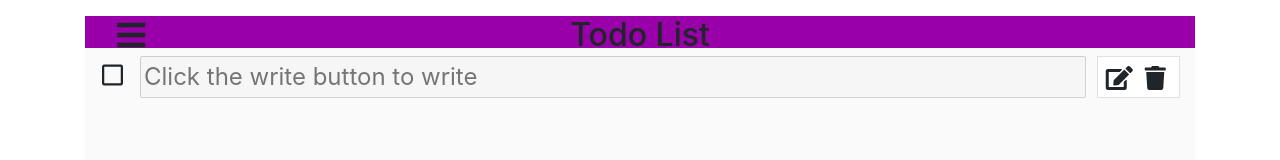
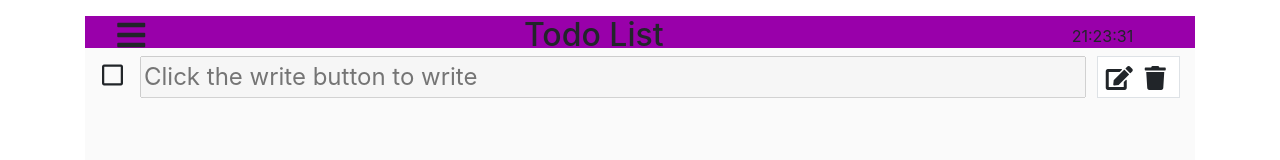
Before and after one commit to QuentinMcCarthy/yoobee-todo-list, a plain HTML site: page index.html in a window 1280 px wide. Drawn offline with nearby package versions, Linux system fonts and the light colour scheme.

Commit message:
Added time in the top right corner

```diff
--- a/index.html
+++ b/index.html
@@ -25,8 +25,8 @@
 					<div id="main-header" class="col">
 						<h1>Todo List</h1>
 					</div>
-					<div class="col-1">
-						<!-- Empty div to center the header -->
+					<div id="time" class="col-2 p-2">
+						<p>00:00:00</p>
 					</div>
 				</div>
 			</div>
--- a/js/js.js
+++ b/js/js.js
@@ -18,6 +18,7 @@ One for the tickBox class that fires the tick method in the object
 // Object-model syntax for app
 var todoList = {
 	list: [],
+	ticker:null,
 	initEvents:function(tick,write,del){
 		// Click events, init func for DOM, inputs are which elements the events tie into
 		$(tick).click(function(){
@@ -212,6 +213,42 @@ var todoList = {
 		else{
 			tick.css("display","none");
 		}
+	},
+	everySecond:function(){
+		var dateData = new Date();
+
+		var splitNum;
+
+		var hour = dateData.getHours();
+		var minute = dateData.getMinutes();
+
+		// Turn the number into a string and split it into individual parts
+		splitNum = minute.toString().split("");
+
+		// If the split number turned string has less than 2 items
+		if(splitNum.length < 2){
+			// Add a 0 at the start
+			splitNum.splice(0,0,0);
+
+			// Put it in the variable
+			minute = splitNum[0]+splitNum[1];
+		}
+
+		var second = dateData.getSeconds();
+
+		// Turn the number into a string and split it into individual parts
+		splitNum = second.toString().split("");
+
+		// If the split number turned string has less than 2 items
+		if(splitNum.length < 2){
+			// Add a 0 at the start
+			splitNum.splice(0,0,0);
+
+			// Put it in the variable
+			second = splitNum[0]+splitNum[1];
+		}
+
+		$("#time p").text(hour+":"+minute+":"+second);
 	}
 }
 
@@ -219,4 +256,6 @@ var todoList = {
 $(document).ready(function(){
 	// First initialisation of DOM elements in a docready
 	todoList.initEvents($(".tickBox"),$(".writeButton"),$(".delButton"));
+
+	todoList.ticker = setInterval(todoList.everySecond, 1000);
 });
```
